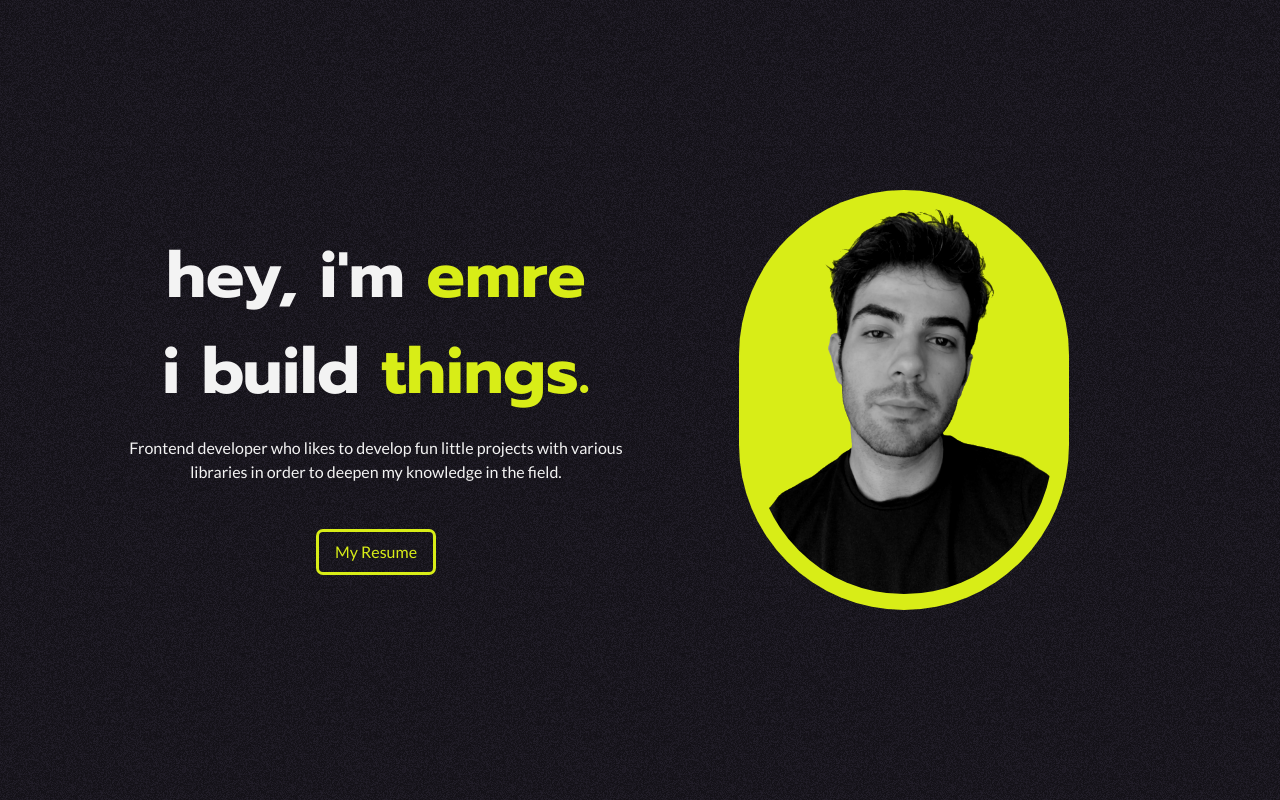
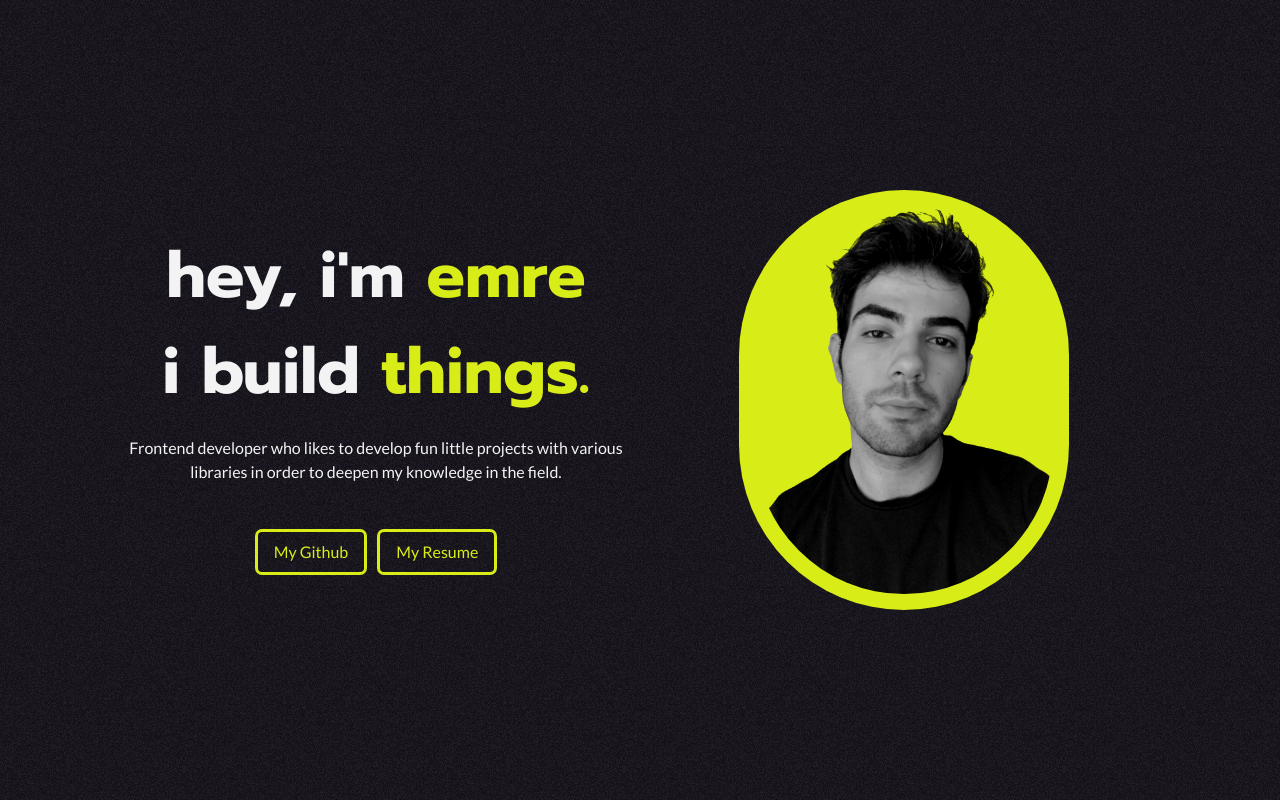
Before and after one commit to emredevsalot/emredevsalot.github.io, a React (Vite) app: page / in a window 1280 px wide. Shown: the top 800 px of the page. Built offline with nearby package versions, Linux system fonts and the light colour scheme.

Commit message:
add github link

```diff
--- a/src/pages/homepage/Hero.tsx
+++ b/src/pages/homepage/Hero.tsx
@@ -18,9 +18,14 @@ const Hero = (props: Props) => {
             Frontend developer who likes to develop fun little projects with
             various libraries in order to deepen my knowledge in the field.
           </p>
-          <a href="/Emre_Ergul_Resume.pdf" target="_blank">
-            <Button children="My Resume" />
-          </a>
+          <div className="grid grid-flow-col gap-4">
+            <a href="https://github.com/emredevsalot" target="_blank">
+              <Button children="My Github" />
+            </a>
+            <a href="/Emre_Ergul_Resume.pdf" target="_blank">
+              <Button children="My Resume" />
+            </a>
+          </div>
         </div>
         {/* Hero image ---------------------------------------------- */}
         <div className="flex w-full items-center justify-center md:w-1/2">
```
